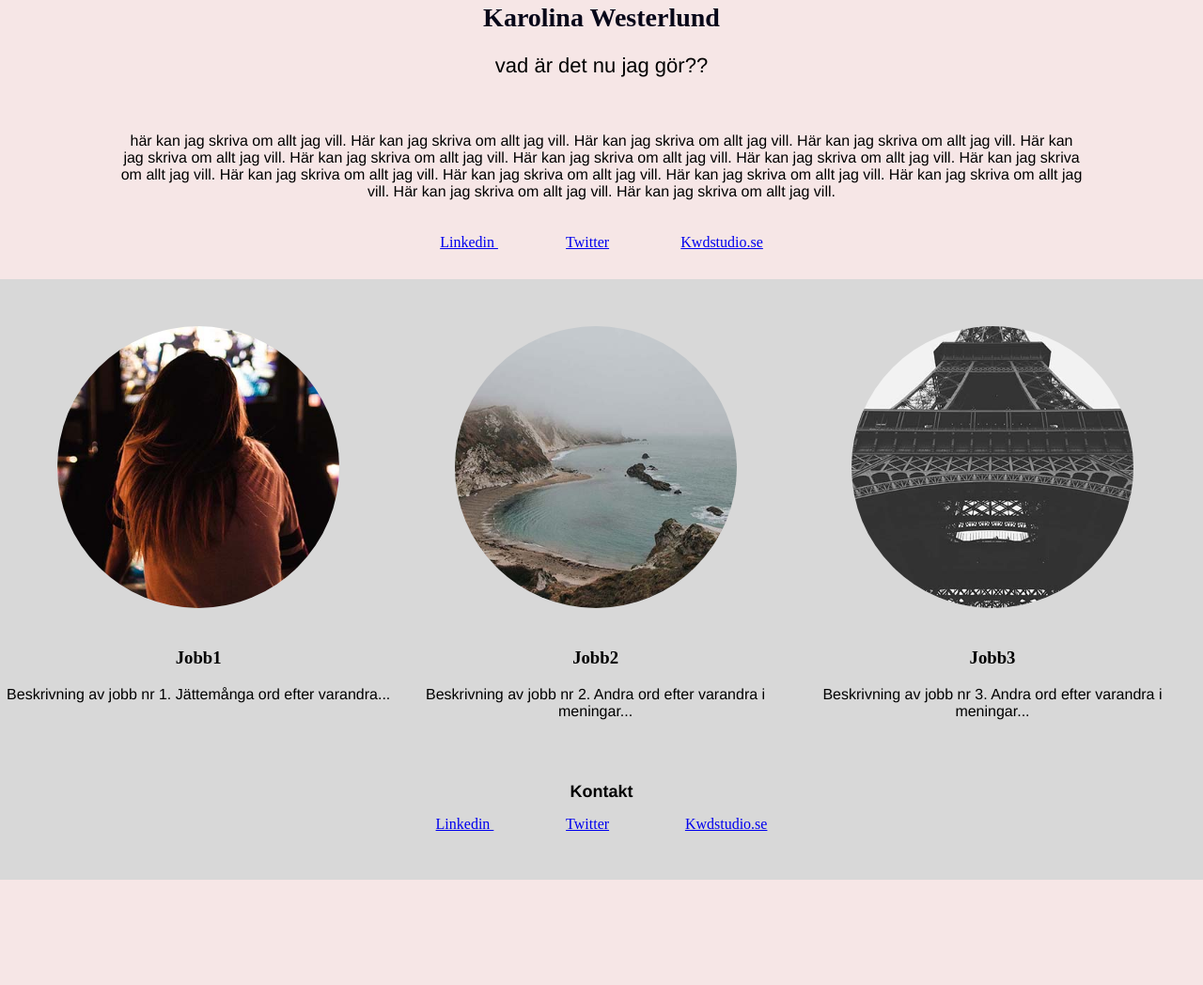
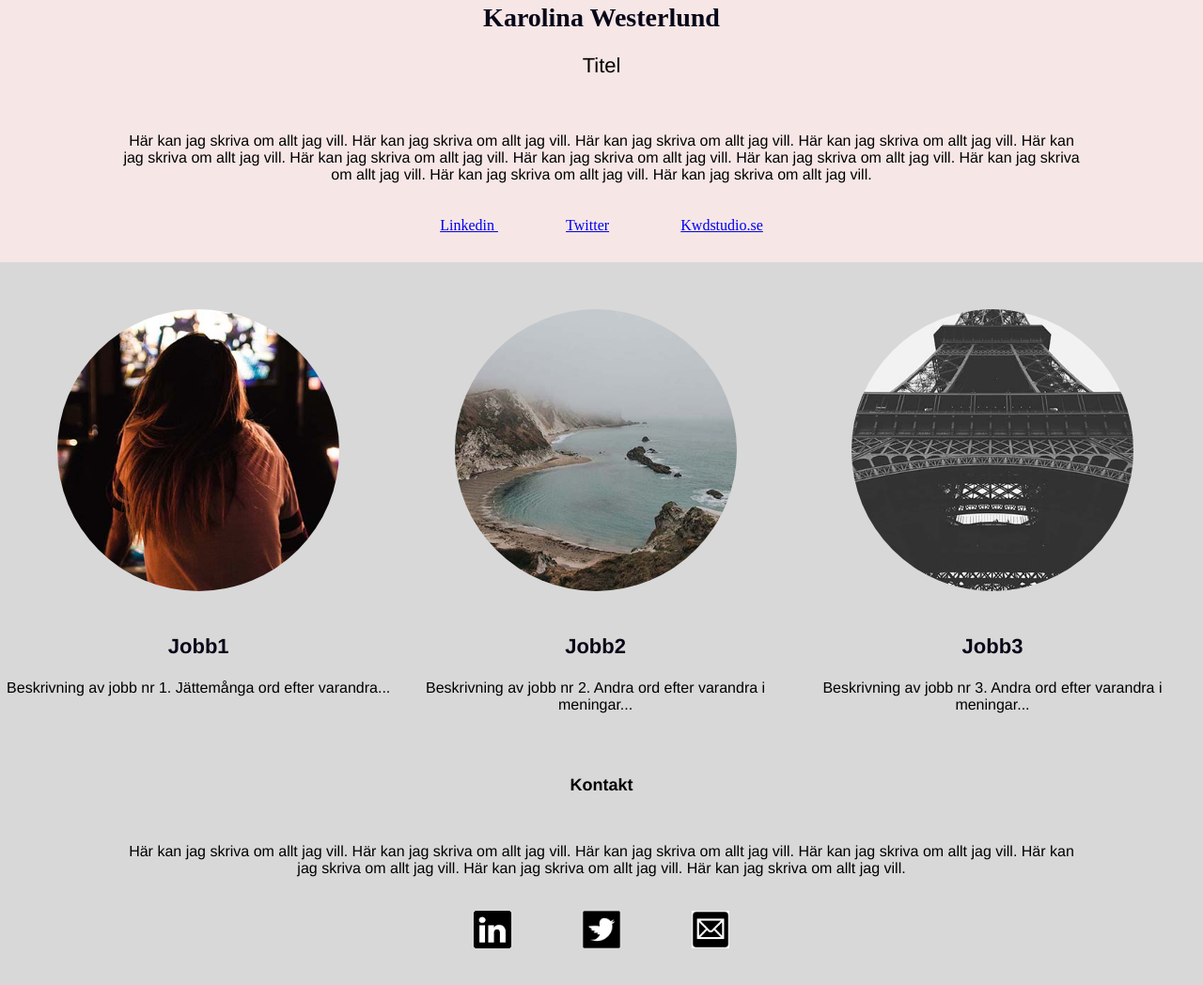
Before and after one commit to karolinawesterlund/karolinawesterlund.github.io, a plain HTML site: page index.html in a window 1280 px wide. Shown: the part 410-1458 px from the top of the page at 94% size. Before the commit the page ends 1346 px from the top, so only its background shows below. Drawn offline with Linux system fonts and the light colour scheme.

Commit message:
images as links

```diff
--- a/index.html
+++ b/index.html
@@ -13,39 +13,43 @@
 				<img src="images/karolinawesterlund.jpg" alt="karolina Westerlund" class="portrait image-circle">
 			</div>
 			<h1 class="main-heading">Karolina Westerlund</h1>
-			<p class="intro-text">vad är det nu jag gör??</p>
+			<p class="intro-text">Titel</p>
 			<div class="paragraph">
-				<p>här kan jag skriva om allt jag vill. Här kan jag skriva om allt jag vill. Här kan jag skriva om allt jag vill. Här kan jag skriva om allt jag vill. Här kan jag skriva om allt jag vill. Här kan jag skriva om allt jag vill. Här kan jag skriva om allt jag vill. Här kan jag skriva om allt jag vill. Här kan jag skriva om allt jag vill. Här kan jag skriva om allt jag vill. Här kan jag skriva om allt jag vill. Här kan jag skriva om allt jag vill. Här kan jag skriva om allt jag vill. Här kan jag skriva om allt jag vill. Här kan jag skriva om allt jag vill. </p>
+				<p> Här kan jag skriva om allt jag vill. Här kan jag skriva om allt jag vill. Här kan jag skriva om allt jag vill. Här kan jag skriva om allt jag vill. Här kan jag skriva om allt jag vill. Här kan jag skriva om allt jag vill. Här kan jag skriva om allt jag vill. Här kan jag skriva om allt jag vill. Här kan jag skriva om allt jag vill. Här kan  jag skriva om allt jag vill. Här kan jag skriva om allt jag vill. </p>
  			</div>
   			<div class="links">
   				<a class ="links" href="https://www.linkedin.com/in/karolina-westerlund-5930215/"> Linkedin </a>
-  				<a class ="links" href="https://www.linkedin.com/in/karolina-westerlund-5930215/"> Twitter</a>
+  				<a class ="links" href="https://twitter.com/karolinawest">Twitter</a>
   				<a class ="links" href="https://www.linkedin.com/in/karolina-westerlund-5930215/"> Kwdstudio.se</a>
 			</div>
 			<div class="container">
 				<div class="work float">
-					<img class="images image-circle portrait"src="images/bild6-square.jpg">
-					<h3 class="work-header">Jobb1</h3>
+					<img class="portrait image-circle"src="images/bild6-square.jpg">
+					<h3 class="sub-heading">Jobb1</h3>
 					<p>Beskrivning av jobb nr 1. Jättemånga ord efter varandra...</p>
 				</div>
 				<div class="work float">
-					<img class="images image-circle portrait" src="images/bild9-square.jpg">
-					<h3 class="work-header">Jobb2</h3>
+					<img class="portrait image-circle" src="images/bild9-square.jpg">
+					<h3 class="sub-heading">Jobb2</h3>
 					<p>Beskrivning av jobb nr 2. Andra ord efter varandra i meningar...</p>
 				</div>
 				<div class="work float">
-					<img class="images image-circle	portrait" src="images/bild3-square.jpg">
-					<h3 class="work-header">Jobb3</h3>
+					<img class="portrait image-circle" src="images/bild3-square.jpg">
+					<h3 class="sub-heading">Jobb3</h3>
 					<p>Beskrivning av jobb nr 3. Andra ord efter varandra i meningar...</p>
 				</div>
 			</div>
 			<div class="bottom-container">
 				<h2>Kontakt</h2>
-			<div>
-  				<a class ="links" href="https://www.linkedin.com/in/karolina-westerlund-5930215/"> Linkedin </a>
-  				<a class ="links" href="https://www.linkedin.com/in/karolina-westerlund-5930215/"> Twitter</a>
-  				<a class ="links" href="https://www.linkedin.com/in/karolina-westerlund-5930215/"> Kwdstudio.se</a>
-			</div>
+				<div class="paragraph">
+					<p>Här kan jag skriva om allt jag vill. Här kan jag skriva om allt jag vill. Här kan jag skriva om allt jag vill. Här kan jag skriva om allt jag vill. Här kan jag skriva om allt jag vill. Här kan jag skriva om allt jag vill. Här kan jag skriva om allt jag vill.
+					</p>
+				</div>
+				<div class="links">
+  					<a class ="links" href="https://www.linkedin.com/in/karolina-westerlund-5930215/"><img src="images/linkedinthumb.png" alt="Linkedin" width="40"></a>
+  					<a class ="links" href="https://twitter.com/karolinawest"> <img src="images/twitterthumb.png" alt="Linkedin" width="40"></a>
+  					<a class ="links" href="https://www.linkedin.com/in/karolina-westerlund-5930215/"> <img src="images/emailthumb.png" alt="Linkedin" width="40"></a>
+				</div>
 			</div>
 		</div>
 	</body>
```
